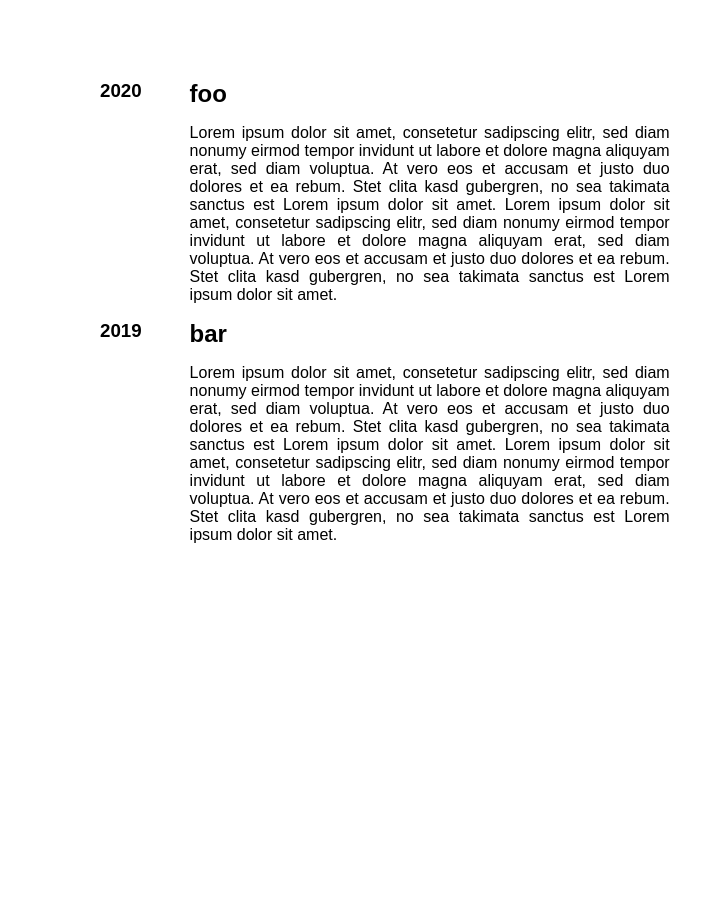
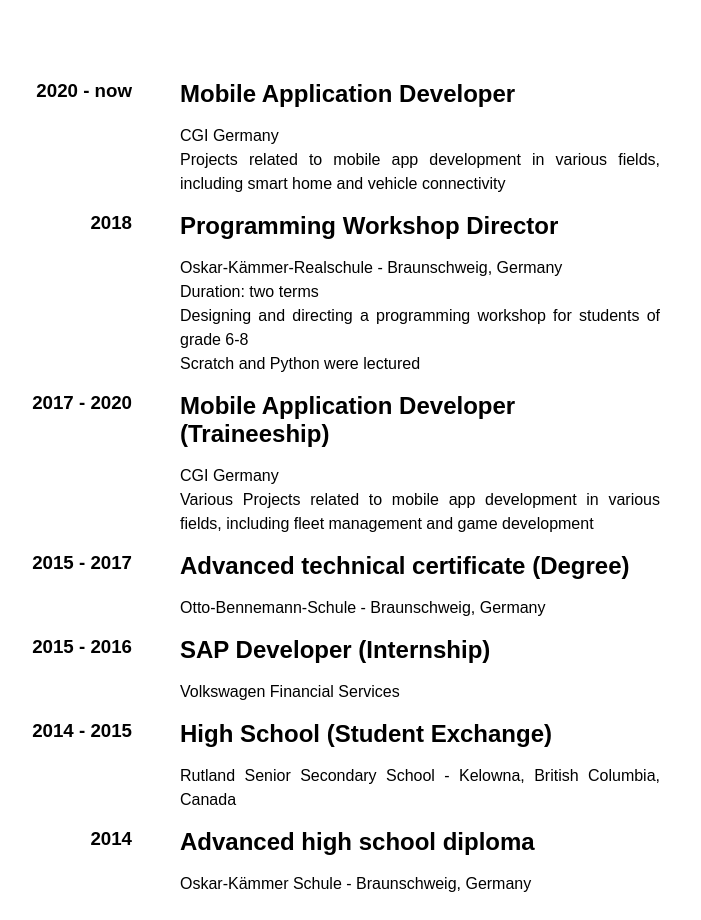
Before and after one commit to garritfra/cv, a React (Vite) app: page / in a window 1280 px wide. Shown: the whole page, without its empty margins (292-993 px from the left). Before the commit the page ends 800 px from the top, so only its background shows below. Built offline with nearby package versions, Linux system fonts and the light colour scheme.

Commit message:
feat: add proper events

```diff
--- a/src/components/App.js
+++ b/src/components/App.js
@@ -4,7 +4,7 @@
 
 const Container = styled.div`
   align-items: center;
-  margin-left: 30vw;
+  margin-left: 20vw;
   margin-right: 10vw;
   margin-top: 5em;
   font-family: Montserrat, sans-serif;
@@ -16,6 +16,7 @@
     margin-left: 10vw;
   }
   @media screen and (max-width: 600px) {
+    margin-left: 5vw;
   }
   @media screen and (max-width: 450px) {
   }
@@ -24,16 +25,43 @@
 export default function App() {
   const events = [
     {
-      year: 2020,
-      title: "foo",
+      year: "2020 - now",
+      title: "Mobile Application Developer",
       description:
-        "Lorem ipsum dolor sit amet, consetetur sadipscing elitr, sed diam nonumy eirmod tempor invidunt ut labore et dolore magna aliquyam erat, sed diam voluptua. At vero eos et accusam et justo duo dolores et ea rebum. Stet clita kasd gubergren, no sea takimata sanctus est Lorem ipsum dolor sit amet. Lorem ipsum dolor sit amet, consetetur sadipscing elitr, sed diam nonumy eirmod tempor invidunt ut labore et dolore magna aliquyam erat, sed diam voluptua. At vero eos et accusam et justo duo dolores et ea rebum. Stet clita kasd gubergren, no sea takimata sanctus est Lorem ipsum dolor sit amet.",
+        "CGI Germany\nProjects related to mobile app development in various fields, including smart home and vehicle connectivity",
     },
     {
-      year: 2019,
-      title: "bar",
+      year: "2018",
+      title: "Programming Workshop Director",
       description:
-        "Lorem ipsum dolor sit amet, consetetur sadipscing elitr, sed diam nonumy eirmod tempor invidunt ut labore et dolore magna aliquyam erat, sed diam voluptua. At vero eos et accusam et justo duo dolores et ea rebum. Stet clita kasd gubergren, no sea takimata sanctus est Lorem ipsum dolor sit amet. Lorem ipsum dolor sit amet, consetetur sadipscing elitr, sed diam nonumy eirmod tempor invidunt ut labore et dolore magna aliquyam erat, sed diam voluptua. At vero eos et accusam et justo duo dolores et ea rebum. Stet clita kasd gubergren, no sea takimata sanctus est Lorem ipsum dolor sit amet.",
+        "Oskar-Kämmer-Realschule - Braunschweig, Germany\nDuration: two terms\nDesigning and directing a programming workshop for students of grade 6-8\nScratch and Python were lectured",
+    },
+    {
+      year: "2017 - 2020",
+      title: "Mobile Application Developer (Traineeship)",
+      description:
+        "CGI Germany\nVarious Projects related to mobile app development in various fields, including fleet management and game development",
+    },
+    {
+      year: "2015 - 2017",
+      title: "Advanced technical certificate (Degree)",
+      description: "Otto-Bennemann-Schule - Braunschweig, Germany",
+    },
+    {
+      year: "2015 - 2016",
+      title: "SAP Developer (Internship)",
+      description: "Volkswagen Financial Services",
+    },
+    {
+      year: "2014 - 2015",
+      title: "High School (Student Exchange)",
+      description:
+        "Rutland Senior Secondary School - Kelowna, British Columbia, Canada",
+    },
+    {
+      year: "2014",
+      title: "Advanced high school diploma",
+      description: "Oskar-Kämmer Schule - Braunschweig, Germany",
     },
   ];
 
--- a/src/components/Event.js
+++ b/src/components/Event.js
@@ -19,6 +19,9 @@
   display: flex;
   justify-content: center;
   margin-right: 1em;
+  display: flex;
+  justify-content: right;
+  width: 10em;
 `;
 
 const ContentContainer = styled.div`
@@ -36,6 +39,8 @@
 
 const Description = styled.p`
   text-align: justify;
+  white-space: pre-line;
+  line-height: 1.5;
 `;
 
 const Year = styled.h3`
```
